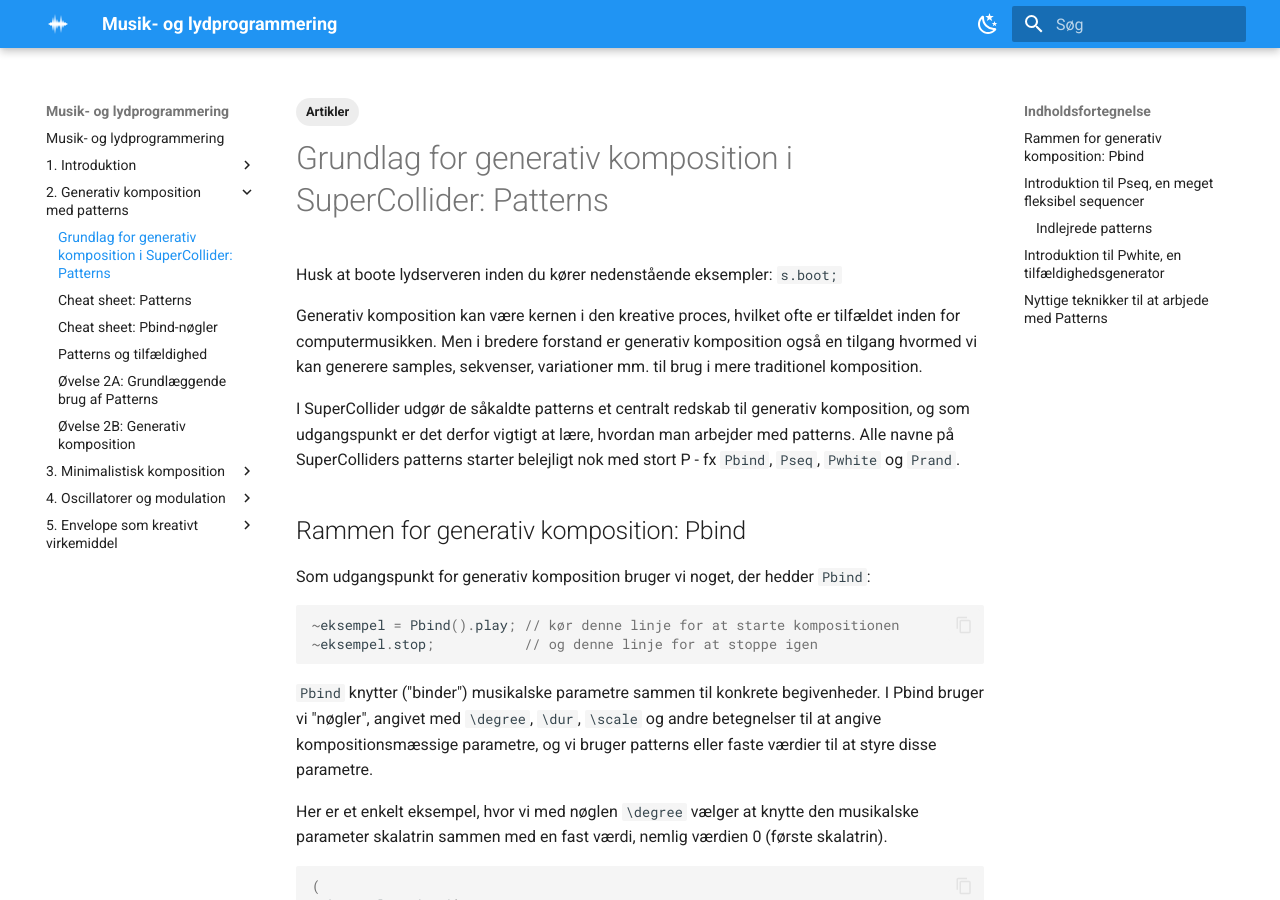
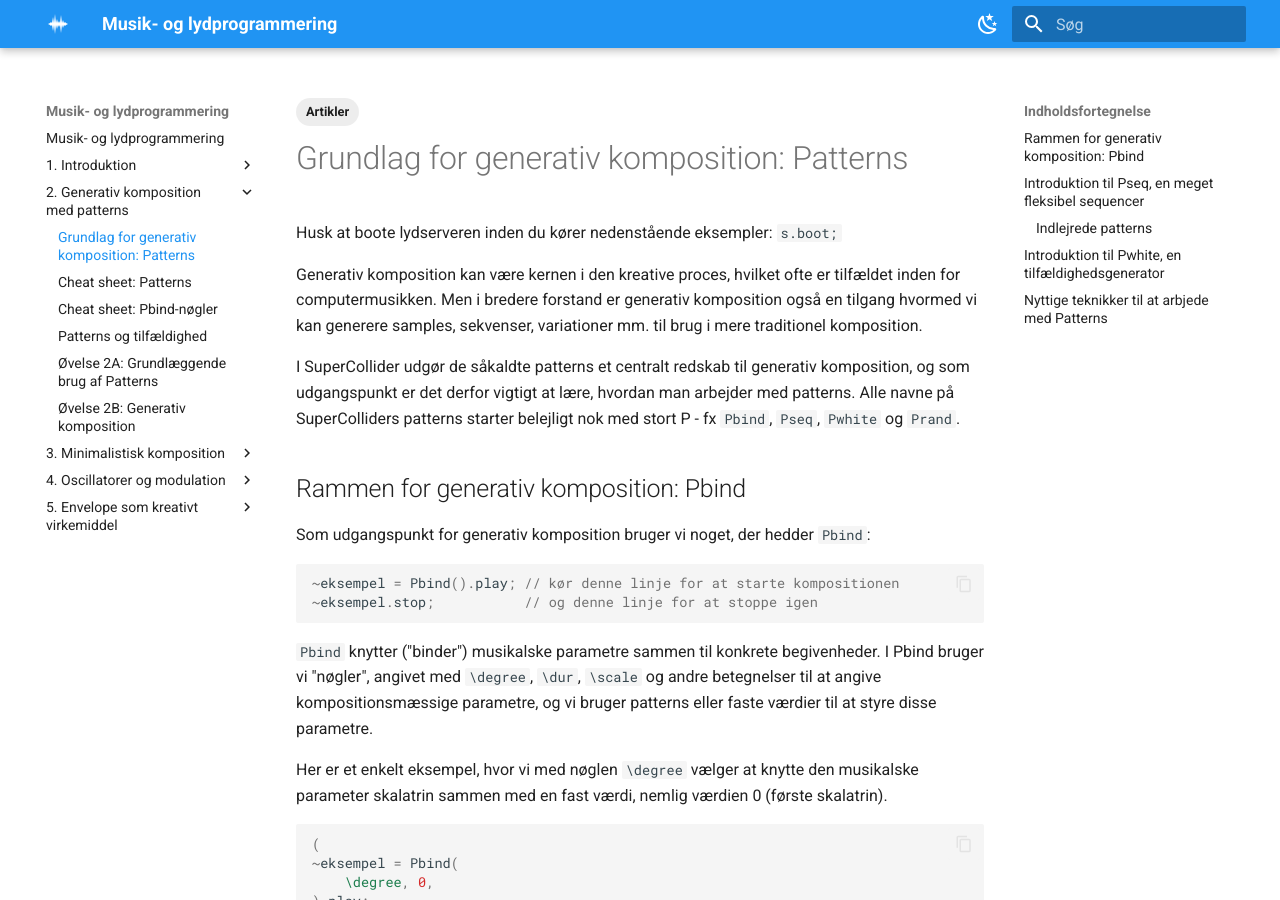
Before and after one commit to sparkletop/sparkletop.github.io, an MkDocs documentation site: the page built from docs/2. Generativ komposition med patterns/Grundlag for generativ komposition i SuperCollider - Patterns.md, in a window 1280 px wide and 900 px high. Built offline with MkDocs 1.6.1 and Material for MkDocs 9.7.7, drawn with Linux system fonts in a browser that asks for light colours.

Commit message:
new title

```diff
--- a/docs/2. Generativ komposition med patterns/Grundlag for generativ komposition i SuperCollider - Patterns.md
+++ b/docs/2. Generativ komposition med patterns/Grundlag for generativ komposition i SuperCollider - Patterns.md
@@ -2,7 +2,7 @@
 tags:
     - Artikler
 ---
-# Grundlag for generativ komposition i SuperCollider: Patterns
+# Grundlag for generativ komposition: Patterns
 
 Husk at boote lydserveren inden du kører nedenstående eksempler: `s.boot;`
 
```
